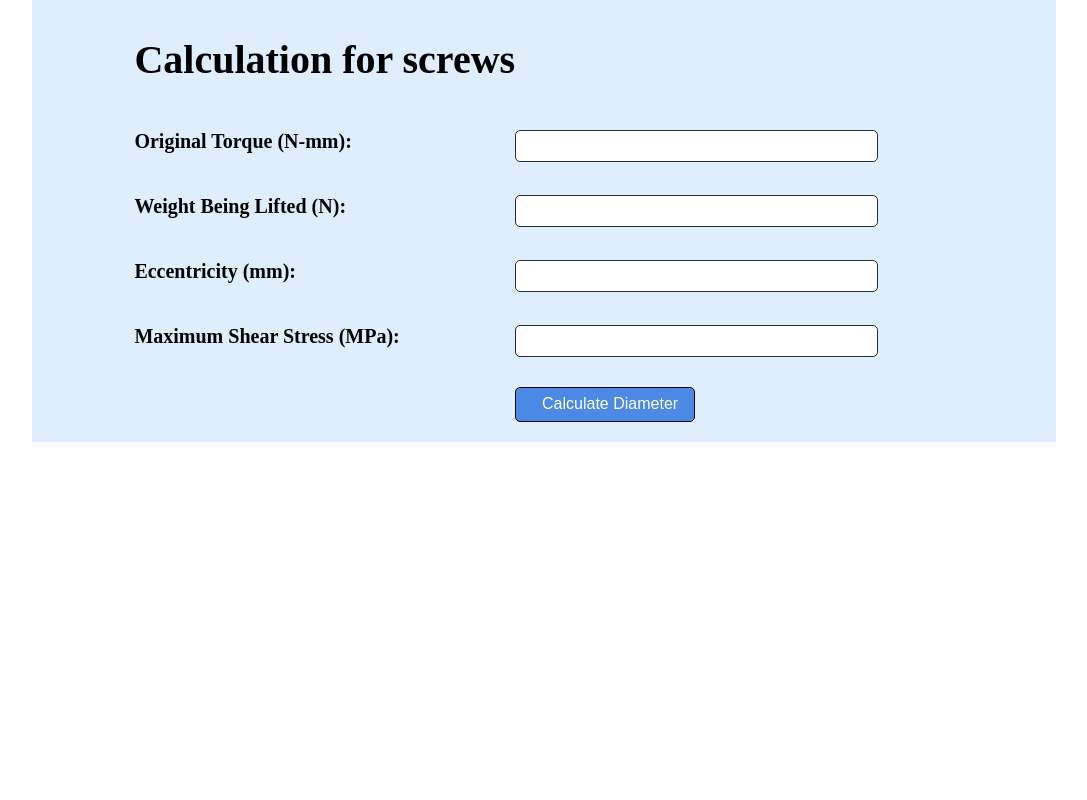
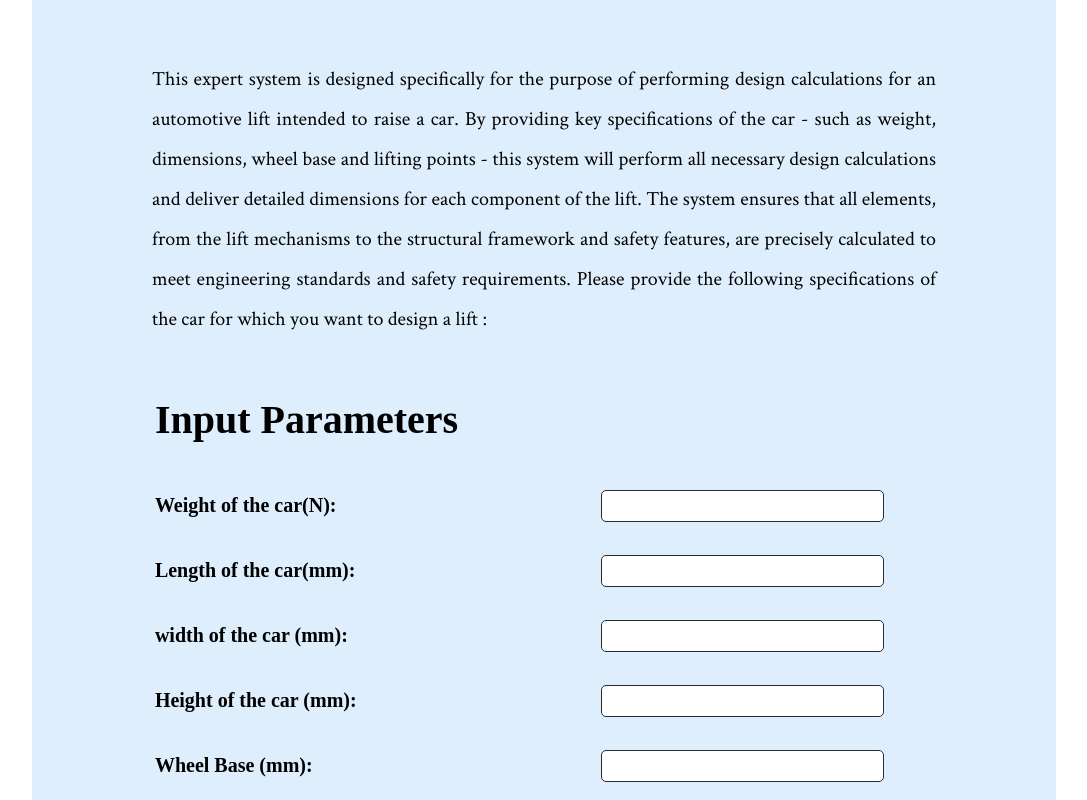
Before and after one commit to IramAbid/autonomous-lift-design-calculator, a React (Create React App) app in the folder lift/: page / in a window 1280 px wide. Shown: the part 160-960 px from the top of the page, without its empty margins (96-1183 px from the left). Before the commit the page ends 800 px from the top, so only its background shows below. Built offline with nearby package versions, Linux system fonts and the light colour scheme.

Commit message:
Made changes to parameter

```diff
--- a/lift/src/App.css
+++ b/lift/src/App.css
@@ -27,9 +27,12 @@ form{
   display: grid;
   grid-template-columns: max-content 1fr;
   grid-row-gap: 0px;
-  padding: 1% 10%;
+  padding: 1% 12%;
   font-family:'';
   font-size:20px;
+  gap:0 80px;
+  align-items: center;
+  justify-content: center;
 
 }
 
@@ -52,7 +55,7 @@ input {
   border: 1.5px solid #282c34;
   border-radius: 5px;
   width: 80%;
-  padding-left: 10px;
+  padding-left: 15px;
   font-size:16px;
 }
 
@@ -104,11 +107,19 @@ input {
 }
 
 #result{
-  padding: 2% 10%;
-  font-size:22px;
+
+  font-size:20px;
   color: red;
   font-family: '';
   font-weight: bold;
+  padding: 0;
+  margin:0;
+}
+
+p{
+
+    line-height: 2; /* 1.5 times the font size */
+
 }
 
 @media (prefers-reduced-motion: no-preference) {
@@ -132,11 +143,9 @@ input {
   color: #61dafb;
 }
 
-@keyframes App-logo-spin {
-  from {
-    transform: rotate(0deg);
-  }
-  to {
-    transform: rotate(360deg);
-  }
+.intro-container{
+  font-family: 'crimson';
+  font-size: 20px;
+  text-align: justify;
+  padding: 40px 120px 0px 120px;
 }
--- a/lift/src/App.js
+++ b/lift/src/App.js
@@ -4,37 +4,49 @@ import Header from './components/header/navbar.jsx';
 
 function App() {
   const [diameter, setDiameter] = useState(null);
-  const [originalTorque, setOriginalTorque] = useState(null);
-  const [weightLifted, setWeightLifted] = useState(null);
-  const [eccentricity , setEccentricity ] = useState(null);
-  const [maxShearStress, setMaxShearStress] = useState(null);
+  const [Weightofthecar, setWeightofthecar] = useState(null);
+  const [Lengthofthecar, setLengthofthecar] = useState(null);
+  const [widthofthecar, setwidthofthecar ] = useState(null);
+  const [Heightofthecar, setHeightofthecar] = useState(null);
+  const [GroundClearance, setGroundClearance] = useState(null);
+  const [WheelBase, setWheelBase] = useState(null);
+  const [TensileStrength, setTensileStrength] = useState(null);
+  const [ShearStrength, setShearStrength] = useState(null);
+
+
   const [stepwiseCalculations, setStepwiseCalculations] = useState(null);
 
   const handleSubmit = (event) => {
     event.preventDefault();
     try {
       // Get form values and parse them as numbers
-      const originalTorque = parseFloat(event.target.elements.originalTorque.value);
-      setOriginalTorque(originalTorque);
-      const weightLifted = parseFloat(event.target.elements.weightLifted.value);
-      setWeightLifted(weightLifted);
-      const eccentricity = parseFloat(event.target.elements.eccentricity.value);
-      setEccentricity(eccentricity);
-      const maxShearStress = parseFloat(event.target.elements.maxShearStress.value);
-      setMaxShearStress(maxShearStress);
+      const Weightofthecar = parseFloat(event.target.elements.Weightofthecar.value);
+      setWeightofthecar(Weightofthecar);
+      const Lengthofthecar = parseFloat(event.target.elements.Lengthofthecar.value);
+      setLengthofthecar(Lengthofthecar);
+      const widthofthecar = parseFloat(event.target.elements.widthofthecar.value);
+      setwidthofthecar(widthofthecar);
+      const Heightofthecar = parseFloat(event.target.elements.Heightofthecar.value);
+      setHeightofthecar(Heightofthecar);
+      const WheelBase = parseFloat(event.target.elements.WheelBase.value);
+      setWheelBase(WheelBase);
+      const GroundClearance = parseFloat(event.target.elements.GroundClearance.value);
+      setGroundClearance(GroundClearance);
+      const TensileStrength = parseFloat(event.target.elements.TensileStrength.value);
+      setTensileStrength(TensileStrength);
+      const ShearStrength = parseFloat(event.target.elements.ShearStrength.value);
+      setShearStrength(ShearStrength);
+      // Calculate eccentricity
+      const eccentricity = widthofthecar / 2 + 600;
 
-      // Import libraries for calculations
-      const sqrt = Math.sqrt;
-      const pi = Math.PI;
+      // Calculate equivalent torque
+      const torqueStep1 = Math.pow(0.25 * Weightofthecar * eccentricity, 2);
+      const torqueStep2 = Math.pow(2 * Weightofthecar * 50, 2);
+      const tauEq = Math.sqrt(torqueStep1 + torqueStep2);
 
-      // Equivalent torque calculation
-      const torqueStep1 = Math.pow(0.25 * weightLifted * eccentricity, 2);
-      const torqueStep2 = Math.pow(2 * originalTorque, 2);
-      const tauEq = sqrt(torqueStep1 + torqueStep2);
-
-      // Diameter calculation
+      // Calculate diameter
       const diameterStep1 = 16 * tauEq;
-      const diameterStep2 = pi * maxShearStress;
+      const diameterStep2 = Math.PI * ShearStrength;
       const calculatedDiameter = Math.pow(diameterStep1 / diameterStep2, 1 / 3);
 
       // Update state with calculated diameter
@@ -43,13 +55,13 @@ function App() {
       // Update state with stepwise calculations
       setStepwiseCalculations({
         torque: {
-          step1: (0.25 * weightLifted * eccentricity) ** 2 + (2 * originalTorque) ** 2,
-          step2: (2 * originalTorque) ** 2,
+          step1: torqueStep1,
+          step2: torqueStep2,
           result: tauEq
         },
         diameter: {
-          step1: 16 * tauEq,
-          step2: pi * maxShearStress,
+          step1: diameterStep1,
+          step2: diameterStep2,
           result: calculatedDiameter
         }
       });
@@ -63,39 +75,112 @@ function App() {
   return (
     <div className="App">
       <Header />
+
+
       <div className='form'>
-        <form onSubmit={handleSubmit}>
-          <h1>Calculation for screws</h1>
-          <label htmlFor="originalTorque">Original Torque (N-mm):</label>
-          <input type="number" id="originalTorque" name="originalTorque" /><br />
 
-          <label htmlFor="weightLifted">Weight Being Lifted (N):</label>
-          <input type="number" id="weightLifted" name="weightLifted" /><br />
+      <div className='intro-container'>
+      <p className='intro-para'>This expert system is designed specifically for the purpose of performing design calculations for an automotive lift intended to raise a car.
 
-          <label htmlFor="eccentricity">Eccentricity (mm):</label>
-          <input type="number" id="eccentricity" name="eccentricity" /><br />
+By providing key specifications of the car - such as weight, dimensions, wheel base and lifting points - this system will perform all necessary design calculations and deliver detailed dimensions for each component of the lift.
 
-          <label htmlFor="maxShearStress">Maximum Shear Stress (MPa):</label>
-          <input type="number" id="maxShearStress" name="maxShearStress" /><br />
+The system ensures that all elements, from the lift mechanisms to the structural framework and safety features, are precisely calculated to meet engineering standards and safety requirements.
 
-          <input type="submit" value="Calculate Diameter" id='calculate-diameter' />
-        </form>
-        {diameter && <p id="result">Calculated Diameter : {diameter.toFixed(2)} mm</p>}
+Please provide the following specifications of the car for which you want to design a lift :</p></div>
+      <form onSubmit={handleSubmit}>
+  <h1>Input Parameters</h1>
+  <label htmlFor="Weightofthecar">Weight of the car(N):</label>
+  <input type="number" id="Weightofthecar" name="Weightofthecar" /><br />
+
+  <label htmlFor="Lengthofthecar">Length of the car(mm):</label>
+  <input type="number" id="Lengthofthecar" name="Lengthofthecar" /><br />
+
+  <label htmlFor="widthofthecar">width of the car (mm):</label>
+  <input type="number" id="widthofthecar" name="widthofthecar" /><br />
+
+  <label htmlFor="Heightofthecar">Height of the car (mm):</label>
+  <input type="number" id="Heightofthecar" name="Heightofthecar" /><br />
+
+  <label htmlFor="WheelBase">Wheel Base (mm):</label>
+  <input type="number" id="WheelBase" name="WheelBase" /><br />
+
+  <label htmlFor="GroundClearance">Ground Clearance (mm):</label>
+  <input type="number" id="GroundClearance" name="GroundClearance" /><br />
+
+  <label htmlFor="TensileStrength">Tensile Strength of material chosen (MPa):</label>
+  <input type="number" id="TensileStrength" name="TensileStrength" /><br />
+
+  <label htmlFor="ShearStrength">Shear Strength of material chosen (MPa):</label>
+  <input type="number" id="ShearStrength" name="ShearStrength" /><br />
+
+  <input type="submit" value="Submit" id='calculate-diameter' />
+</form>
+
         {stepwiseCalculations && (
           <div className='calculations'>
-            <h2>Step-wise Calculations</h2>
+
+            <h2>1. Design of Screw</h2>
             <h3>Equivalent Torque:</h3>
             <ul>
-              <li><b>Step 1 : </b>(0.25 * {originalTorque} * {weightLifted})<sup>2</sup> = {stepwiseCalculations.torque.step1.toFixed(2)}</li>
-              <li><b>Step 2 : </b>(2 * {originalTorque})<sup>2</sup> = {stepwiseCalculations.torque.step2.toFixed(2)}</li>
+              <li><b>Step 1 : </b>(0.25 * {(Weightofthecar/2)+600} * {Weightofthecar})<sup>2</sup> = {stepwiseCalculations.torque.step1.toFixed(2)}</li>
+              <li><b>Step 2 : </b>(2 * {Math.pow(Math.pow(0.25*Weightofthecar*(widthofthecar/2+600),2) +Math.pow(2*Weightofthecar*50,2),0.5).toFixed(2)})<sup>2</sup> = {stepwiseCalculations.torque.step2.toFixed(2)}</li>
               <li><b>Result : </b><span className="underroot">√ (step1 + step2)</span> = {stepwiseCalculations.torque.result.toFixed(2)} N-mm</li>
             </ul>
             <h3>Diameter:</h3>
             <ul>
               <li><b>Step 1 : </b> 16 * Equivalent Torque = {stepwiseCalculations.diameter.step1.toFixed(2)}</li>
-              <li><b>Step 2 : </b> pi * {maxShearStress} = {stepwiseCalculations.diameter.step2.toFixed(2)}</li>
+              <li><b>Step 2 : </b> pi * {ShearStrength} = {stepwiseCalculations.diameter.step2.toFixed(2)}</li>
               <li><b>Result : </b>(step 1/step 2)<sup>(1/3)</sup> = {stepwiseCalculations.diameter.result.toFixed(2)} mm</li>
+              <li>{diameter && <p id="result">Final diameter of the screw : {diameter.toFixed(2)} mm</p>}</li>
+              <li><b>Note:</b> Other specifications of the screw should be taken from PSG design data book.</li>
             </ul>
+          <h2>2.Drive Chain</h2>
+          <p>Since Velocity Ratio = 1 = N<sub>1</sub>/N<sub>2</sub>
+          <br/>From PSG Design Data Book-
+<br/>No. of tooth on smaller sprocket = T<sub>1</sub> = 31
+<br/>No. of tooth on larger sprocket = T<sub>2</sub> = T1 x N<sub>1</sub>/N<sub>2</sub> = 31*1 =31
+
+<br/>For chain drive,
+<br/>Designed Power = Rated Power x Service Factor
+<br/>service factor = K<sub>s</sub> = K<sub>1</sub> x K<sub>2</sub> x K<sub>3</sub> x K<sub>4</sub> x K<sub>5</sub> x K<sub>6</sub>
+<br/>Here, from PSG  Data Book
+<br/>K<sub>1</sub> = 1.25 Load factor for variable load with mild shock
+<br/>K<sub>2</sub> = 1.25, Factor for distance regulation, for fixed centre distance.
+<br/>K<sub>3</sub>= 0.8, Factor for centre distance, C
+<br/>K<sub>4</sub>= 1.0, Factor for position of sprocket, for horizontal drive.
+<br/>K<sub>5</sub> = 1.5, Lubrication factor, for periodic lubrication
+<br/>K<sub>6</sub> = 1.0, Rating factor for 8 hr/day.
+<br/>Service Factor K<sub>s</sub> = 1.875
+<br/>Designed Power = 1.875 x 2.25 = 4.218 KW
+<br/>From PSG Design Data Book-
+<br/>For pinion speed of 200 rpm the power transmitted by chain 10B is 2.19KW
+<br/>From PSG Design Data Book-
+<br/>For chain no. 10B important dimension are:
+<br/>Pitch (p) = 15.875 mm
+<br/>Roller diameter d<sub>1</sub> = 10.16 mm
+<br/>Width b/w inner plates b<sub>1</sub> = 9.65 mm
+<br/>Transverse pitch P<sub>t</sub>= 16.59 mm
+<br/>Breaking load for simplex chain = 22.2 KN
+<br/>Now,
+<br/>Pitch circle diameter of sprocket D<sub>1</sub> = p.cosec(180/T) = 157.13 mm
+<br/>Pitch line velocity (V) = 1.643 m/s
+<br/>Load on chain W = Rated Power /Pitch line velocity = 2.25/1.643 = 1.369 KN
+<br/>Factor of safety f = Breaking load/Load on chain = WB/W = 22200/1369 = 16.2
+<br/>This value is more than given in table which is 7.8
+<br/>The minimum centre distance between sprockets must be 30 to 50 times pitch.
+<br/>Centre distance between sprockets is 2.5m = 2500 mm
+<br/>Length of chain L= K<sub>p</sub> = 15.875 × 346 = 5492mm ~ 5.5 m
+<br/><b>FINAL DIMENSIONS OF CHAIN:</b>
+<br/>Chain No. I.S. 10B single strand
+<br/>Pitch p = 15.875 mm
+<br/>Roller dia D<sub>r</sub> = 10.16 mm
+<br/>Width between inner plates (b<sub>1</sub>) = 9.65 mm
+<br/>Breaking load Q = 22.2 KN
+<br/>No. of teeth on sprockets N =31
+<br/>Pitch circle dia of sprocket D<sub>1</sub>= 157.13 mm
+<br/><b>Length of chain L = 346 Pitch = 5.5 m</b></p>
+
+
           </div>
         )}
       </div>
```
